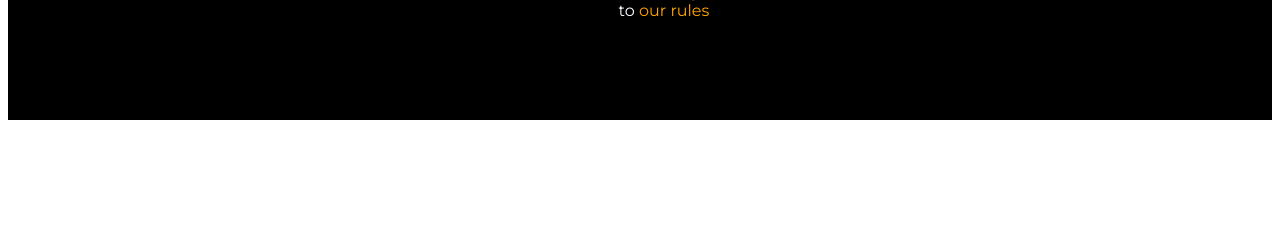
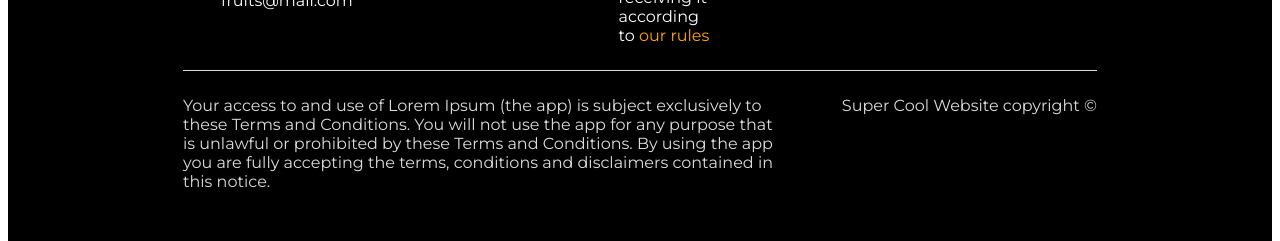
Before and after one commit to andriiivaniuk/reactTestSite, a React (Vite) app: page / in a window 1280 px wide. Shown: the part 1312-1553 px from the top of the page. Before the commit the page ends 1440 px from the top, so only its background shows below. Built offline with nearby package versions, Linux system fonts and the light colour scheme; no server answers.

Commit message:
footer quick fix

```diff
--- a/src/components/Footer/Footer.css
+++ b/src/components/Footer/Footer.css
@@ -107,3 +107,27 @@
 .newsletter-agreement-text{
 
 }
+
+.line{
+    margin-top: 25px;
+    background-color: gainsboro;
+    height: 1px;
+    width: 100%;
+}
+
+.footer-copyright-info{
+    color: gainsboro;
+    margin-top: 25px;
+    display: flex;
+    justify-content: space-between;
+    flex-basis: 50%;
+}
+
+.footer-copyright-item{
+    flex-basis: 65%;
+}
+
+.footer-copyright-item-right{
+    flex-basis: 35%;
+    text-align: right;
+}
--- a/src/components/Footer/Footer.jsx
+++ b/src/components/Footer/Footer.jsx
@@ -68,6 +68,17 @@ export function Footer (props){
                 </li>
 
             </div>
+            <div className='line'></div>
+            <div className="footer-copyright-info">
+                <span className="footer-copyright-item">
+                    Your access to and use of Lorem Ipsum (the app)
+                    is subject exclusively to these Terms and Conditions. You will not use the app for any purpose that is unlawful or prohibited by these Terms and Conditions. By using the app you are fully accepting the terms,
+                    conditions and disclaimers contained in this notice.
+                </span>
+                <span className="footer-copyright-item-right">
+                    Super Cool Website copyright ©
+                </span>
+            </div>
         </footer>
     )
 }
```
